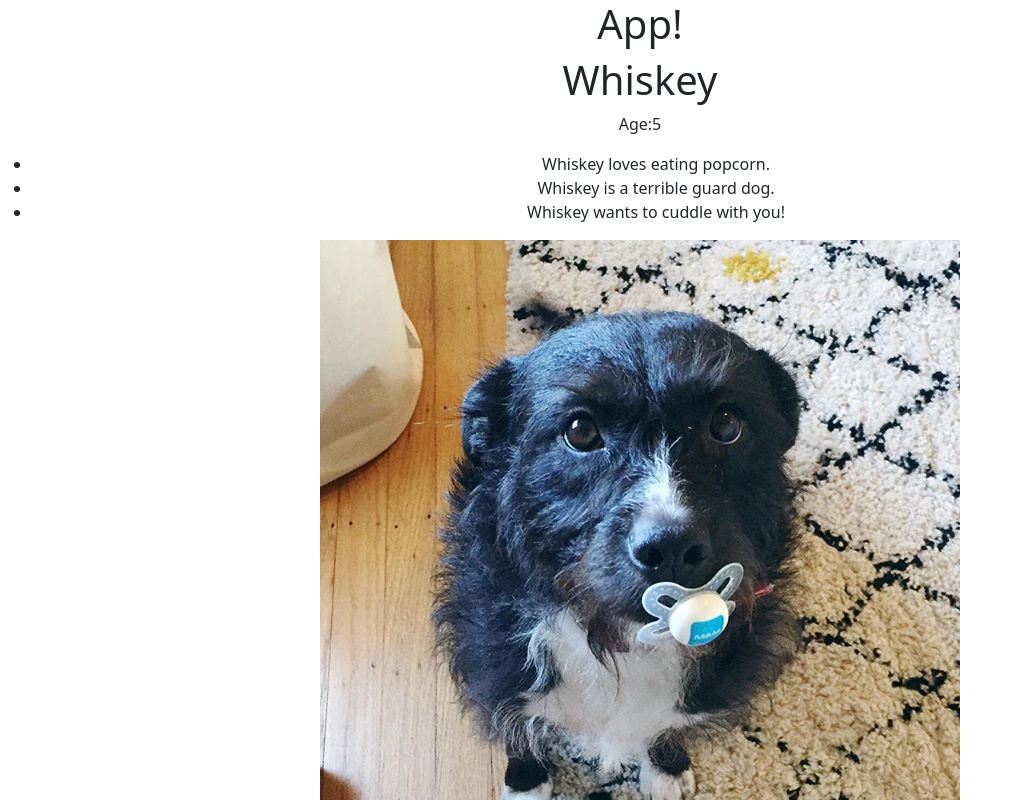
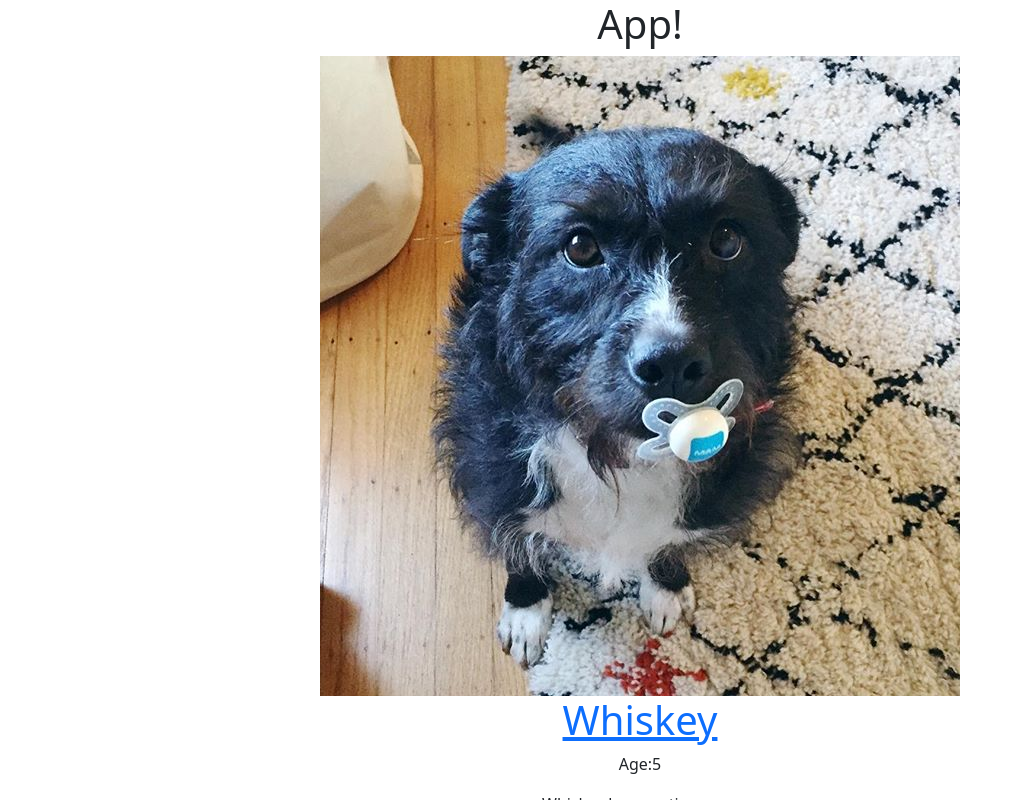
Before and after one commit to AnyaAven/react-dogfinder, a React (Vite) app in the folder dogfinder/: page /dogs in a window 1280 px wide. Shown: the top 800 px of the page, without its empty margins (0-1009 px from the left). Built offline with nearby package versions, Linux system fonts and the light colour scheme; data requests are answered from the project's data file.

Commit message:
Added Link comp to DogDetails

```diff
--- a/dogfinder/src/DogDetails.jsx
+++ b/dogfinder/src/DogDetails.jsx
@@ -1,4 +1,4 @@
-import { useParams } from "react-router-dom";
+import { useParams, Link } from "react-router-dom";
 import { getDog } from "./helper.js";
 
 /**
@@ -28,14 +28,17 @@ function DogDetails({ dog, dogs }) {
 
   return (
     <div className="DogDetails">
+      <Link to={`/dogs/${dogForDisplay.name}`}>
+        <img src={`/${dogForDisplay.src}.jpg`} />
         <h1>{dogForDisplay.name}</h1>
+      </Link>
+
       <p>Age:{dogForDisplay.age}</p>
         <ul>
           {dogForDisplay.facts.map((fact) => (
             <li key={dogForDisplay.id + dogForDisplay.id}>{fact}</li>
           ))}
         </ul>
-      <img src={`${dogForDisplay.src}.jpg`} />
     </div>
   );
 }
```
Lines whose indentation alone changed are shown as unchanged.
